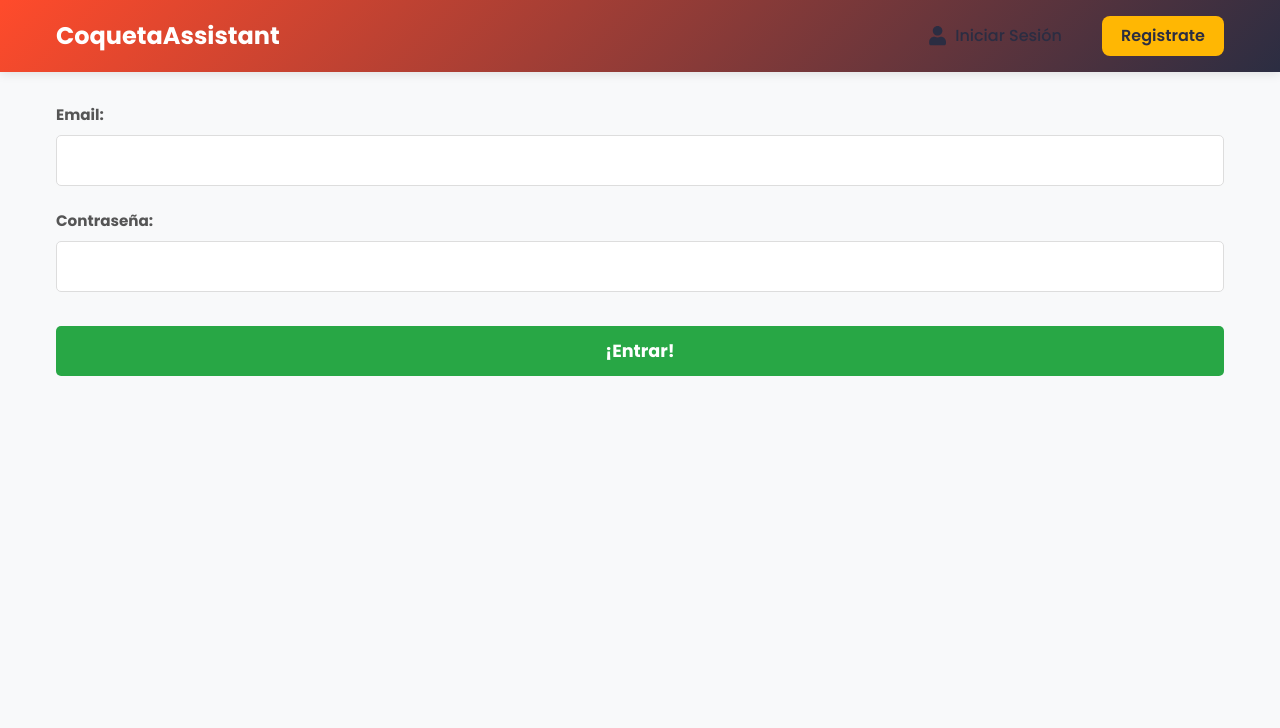
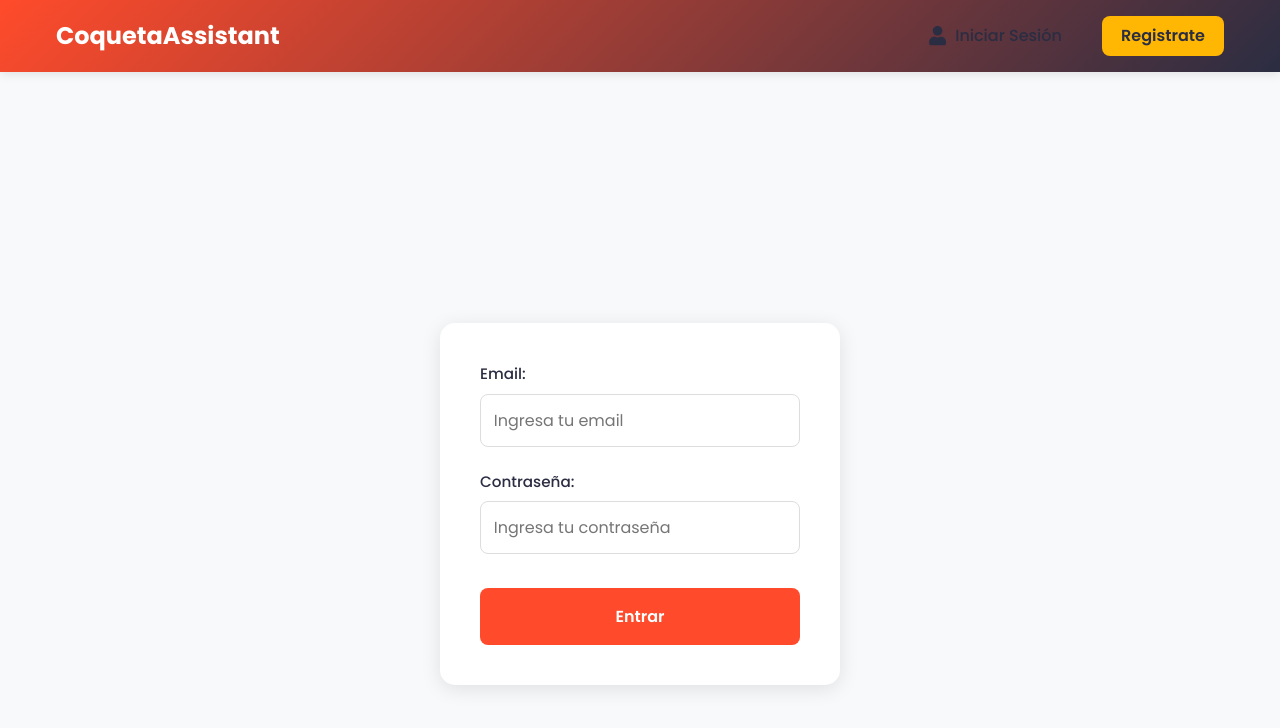
Before and after one commit to J0hnAr1as/Coqueta_Frontend, a React (Vite) app: page /login in a window 1280 px wide. Shown: the top 728 px of the page. Built offline with nearby package versions, Linux system fonts and the light colour scheme; no server answers.

Commit message:
Se suben correcciones

```diff
--- a/src/components/Auth/AuthForm.css
+++ b/src/components/Auth/AuthForm.css
@@ -99,3 +99,75 @@
 .auth-link a:hover {
     text-decoration: underline;
 }
+
+.login-form-container {
+    display: flex;
+    justify-content: center;
+    align-items: center;
+    min-height: 100vh;
+    padding: 2rem;
+}
+
+.auth-form {
+    background: white;
+    padding: 2.5rem;
+    border-radius: 15px;
+    box-shadow: 0 4px 20px rgba(0, 0, 0, 0.1);
+    width: 100%;
+    max-width: 400px;
+}
+
+.form-group {
+    margin-bottom: 1.5rem;
+}
+
+.form-group label {
+    display: block;
+    margin-bottom: 0.5rem;
+    color: var(--secondary-color);
+    font-weight: 500;
+}
+
+.form-group input {
+    width: 100%;
+    padding: 0.8rem;
+    border: 1px solid #ddd;
+    border-radius: 8px;
+    font-size: 1rem;
+    transition: border-color 0.3s ease;
+}
+
+.form-group input:focus {
+    outline: none;
+    border-color: var(--primary-color);
+}
+
+.auth-button {
+    width: 100%;
+    padding: 1rem;
+    background-color: var(--primary-color);
+    color: white;
+    border: none;
+    border-radius: 8px;
+    font-size: 1rem;
+    font-weight: 600;
+    cursor: pointer;
+    transition: all 0.3s ease;
+}
+
+.auth-button:hover {
+    background-color: var(--accent-color);
+    transform: translateY(-2px);
+}
+
+.error-message {
+    color: var(--error-color);
+    margin-bottom: 1rem;
+    text-align: center;
+}
+
+.success-message {
+    color: var(--success-color);
+    margin-bottom: 1rem;
+    text-align: center;
+}
--- a/src/components/Auth/LoginForm.jsx
+++ b/src/components/Auth/LoginForm.jsx
@@ -42,10 +42,11 @@ function LoginForm() {
                     <label htmlFor="email-login">Email:</label>
                     <input
                         type="email"
-                        id="email-login" // Diferente id si ambos formularios estuvieran en la misma vista (no es el caso aquí)
+                        id="email-login"
                         value={email}
                         onChange={(e) => setEmail(e.target.value)}
                         required
+                        placeholder="Ingresa tu email"
                     />
                 </div>
 
@@ -57,10 +58,11 @@ function LoginForm() {
                         value={password}
                         onChange={(e) => setPassword(e.target.value)}
                         required
+                        placeholder="Ingresa tu contraseña"
                     />
                 </div>
 
-                <button type="submit" className="auth-button">¡Entrar!</button>
+                <button type="submit" className="auth-button">Entrar</button>
             </form>
         </div>
     );
```
